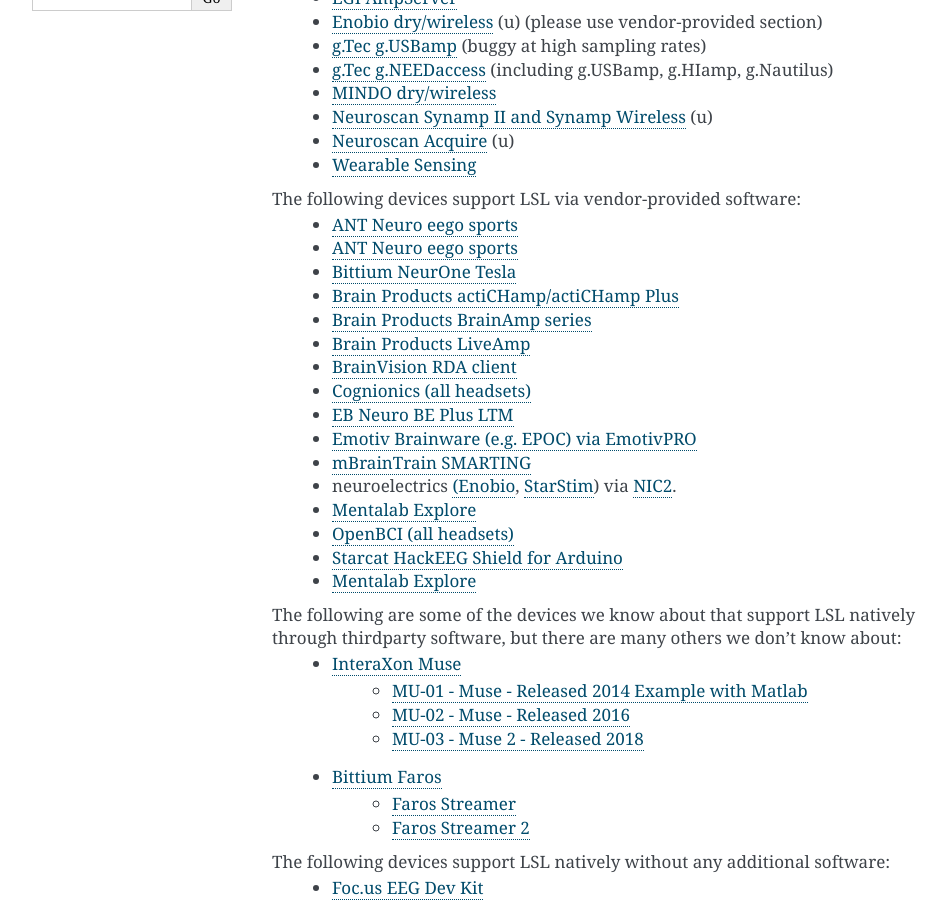
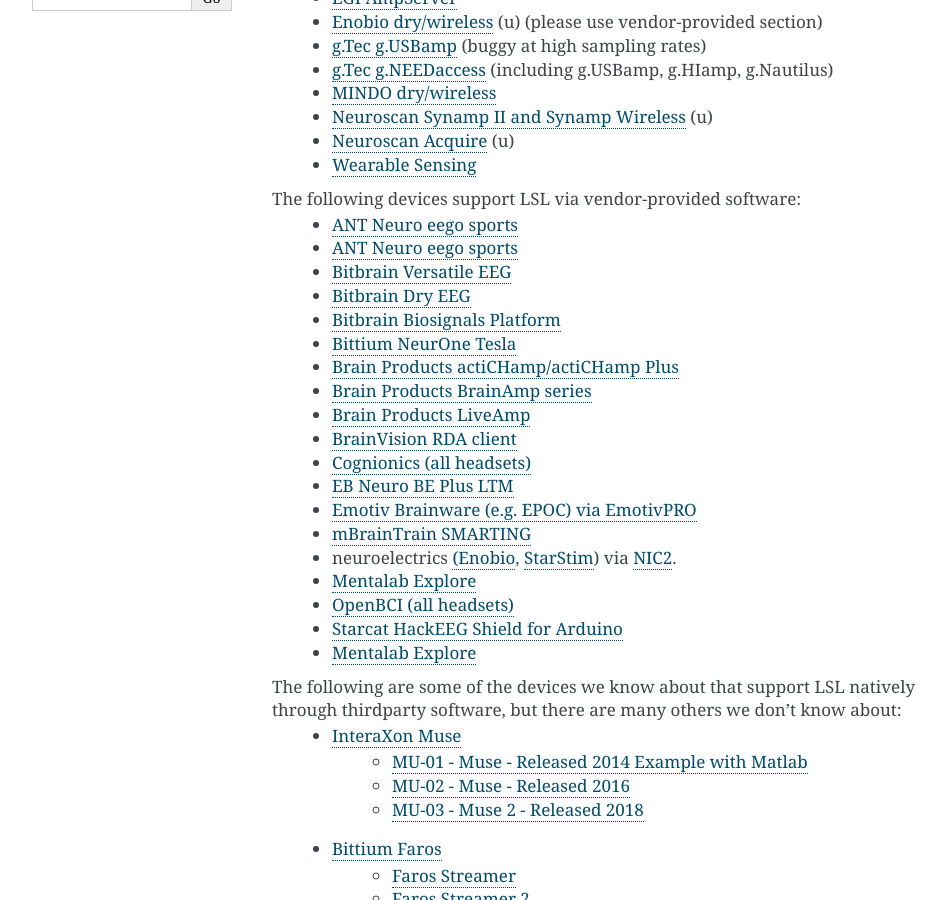
Before and after one commit to sccn/labstreaminglayer, a Sphinx documentation site: the page built from docs/info/supported_devices.rst, in a window 1280 px wide and 900 px high, scrolled down 622 px. Shown: the whole window, without its empty margins (148-1095 px from the left). Built offline with Sphinx 7.4.7, drawn with Linux system fonts in a browser that asks for light colours.

Commit message:
Update supported_devices.rst
Hi- hoping to have our equipment included in this list.  We offer LSL support in our native data collection software as well as all versions of our SDK.

```diff
--- a/docs/info/supported_devices.rst
+++ b/docs/info/supported_devices.rst
@@ -27,6 +27,9 @@
 The following devices support LSL via vendor-provided software:
   * `ANT Neuro eego sports <https://www.ant-neuro.com/products/eego_sports/eego-software>`__
   * `ANT Neuro eego sports <https://www.ant-neuro.com/products/eego_mylab/software_features>`__
+  * `Bitbrain Versatile EEG <https://www.bitbrain.com/neurotechnology-products/semi-dry-eeg>`__
+  * `Bitbrain Dry EEG <https://www.bitbrain.com/neurotechnology-products/dry-eeg>`__
+  * `Bitbrain Biosignals Platform <https://www.bitbrain.com/neurotechnology-products/biosignals>`__
   * `Bittium NeurOne Tesla <https://www.bittium.com/medical/support>`__
   * `Brain Products actiCHamp/actiCHamp Plus <https://github.com/brain-products/LSL-actiCHamp>`__
   * `Brain Products BrainAmp series <https://github.com/brain-products/LSL-BrainAmpSeries>`__
```
